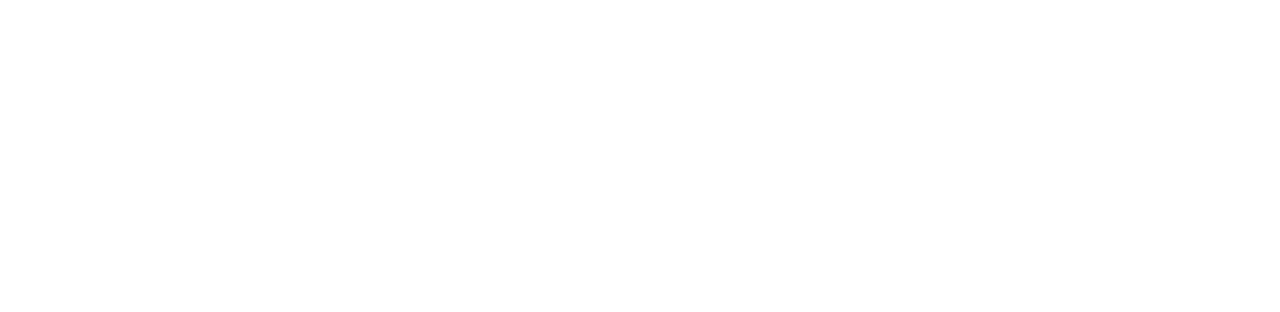
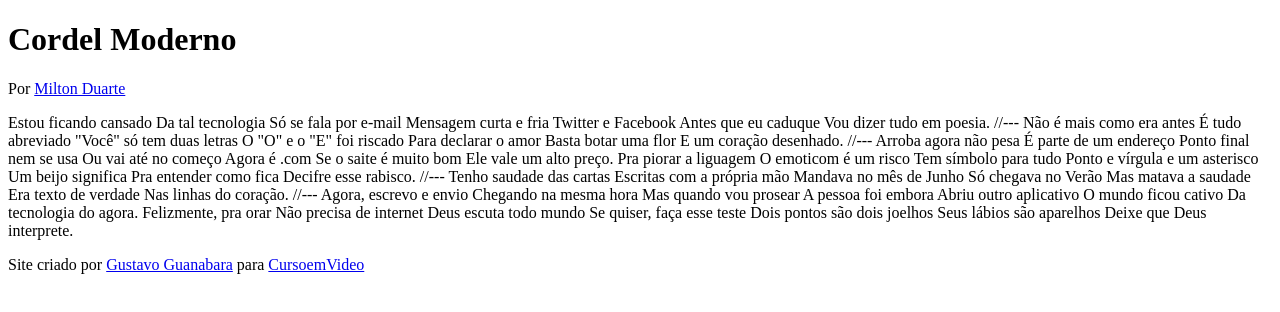
Before and after one commit to GabrielCunhaMachado/html-css, a plain HTML site: page desafios/modulo02/d011/index.html in a window 1280 px wide. Drawn offline with Linux system fonts and the light colour scheme.

Commit message:
Atualizei desafio projeto-cordel

```diff
--- a/desafios/modulo02/d011/index.html
+++ b/desafios/modulo02/d011/index.html
@@ -3,10 +3,79 @@
 <head>
     <meta charset="UTF-8">
     <meta name="viewport" content="width=device-width, initial-scale=1.0">
-    <title>Projeto Cordel</title>
+    <title>Cordel Moderno</title>
     <link rel="stylesheet" href="styles/style.css">
 </head>
 <body>
+        <header>
+            <h1>Cordel Moderno</h1>
+            <p>Por <a href="https://www.recantodasletras.com.br/poesias/3186743" target="_blank">Milton Duarte</a></p>
+        </header>
 
+    Estou ficando cansado
+    Da tal tecnologia
+    Só se fala por e-mail
+    Mensagem curta e fria
+    Twitter e Facebook
+    Antes que eu caduque
+    Vou dizer tudo em poesia.
+
+    //---
+
+    Não é mais como era antes
+    É tudo abreviado
+    "Você" só tem duas letras
+    O "O" e o "E" foi riscado
+    Para declarar o amor
+    Basta botar uma flor
+    E um coração desenhado.
+
+    //---
+
+    Arroba agora não pesa
+    É parte de um endereço
+    Ponto final nem se usa
+    Ou vai até no começo
+    Agora é .com
+    Se o saite é muito bom
+    Ele vale um alto preço.
+
+    Pra piorar a liguagem
+    O emoticom é um risco
+    Tem símbolo para tudo
+    Ponto e vírgula e um asterisco
+    Um beijo significa
+    Pra entender como fica
+    Decifre esse rabisco.
+
+    //---
+
+    Tenho saudade das cartas
+    Escritas com a própria mão
+    Mandava no mês de Junho
+    Só chegava no Verão
+    Mas matava a saudade
+    Era texto de verdade
+    Nas linhas do coração.
+
+    //---
+
+    Agora, escrevo e envio
+    Chegando na mesma hora
+    Mas quando vou prosear
+    A pessoa foi embora
+    Abriu outro aplicativo
+    O mundo ficou cativo
+    Da tecnologia do agora.
+
+    Felizmente, pra orar
+    Não precisa de internet
+    Deus escuta todo mundo
+    Se quiser, faça esse teste
+    Dois pontos são dois joelhos
+    Seus lábios são aparelhos
+    Deixe que Deus interprete.
+
+    <footer><p>Site criado por <a href="https://gustavoguanabara.github.io" target="_blank">Gustavo Guanabara</a> para <a href="https://www.cursoemvideo.com" target="_blank">CursoemVideo</a></p></footer>
 </body>
 </html>
```
